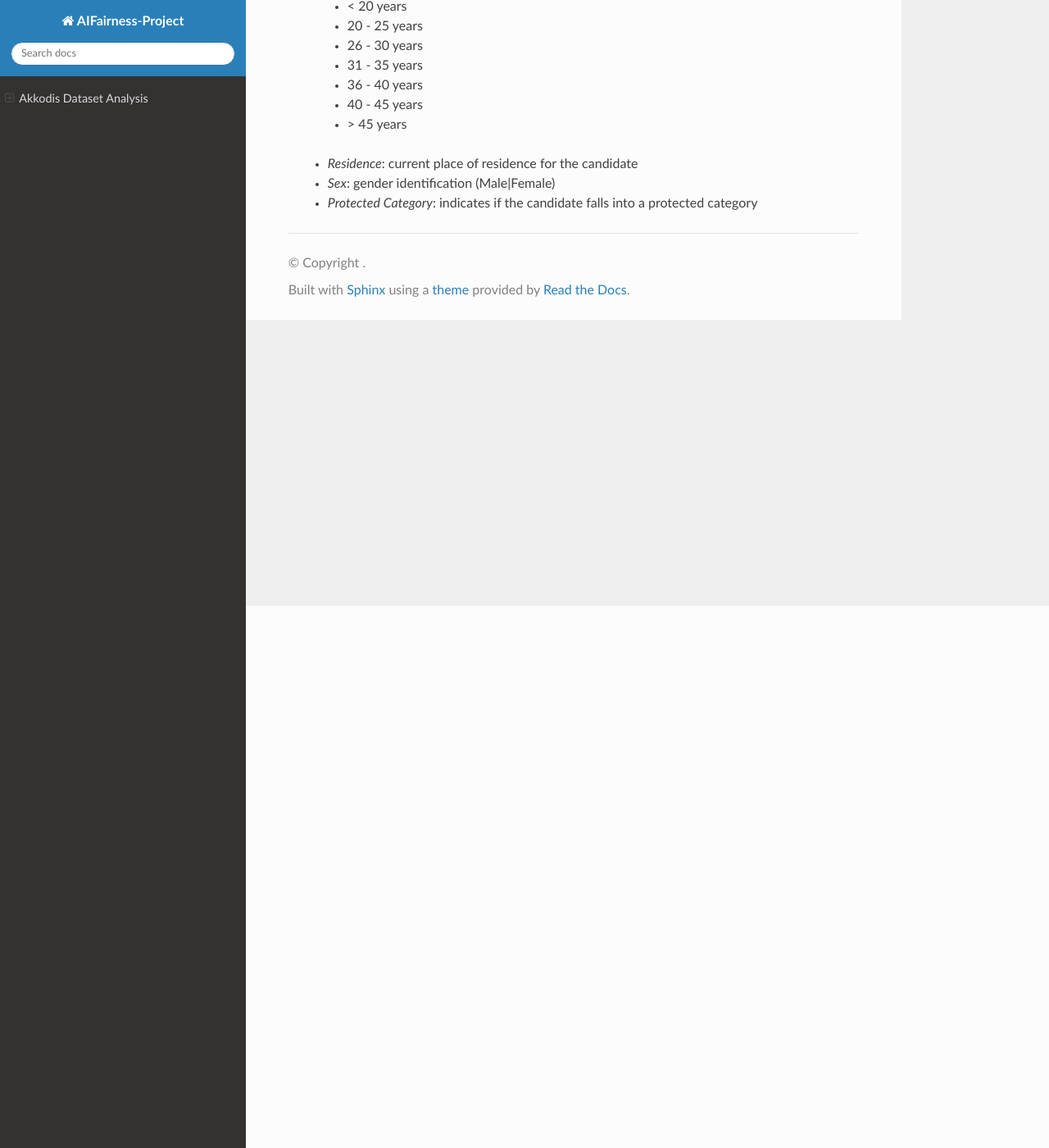
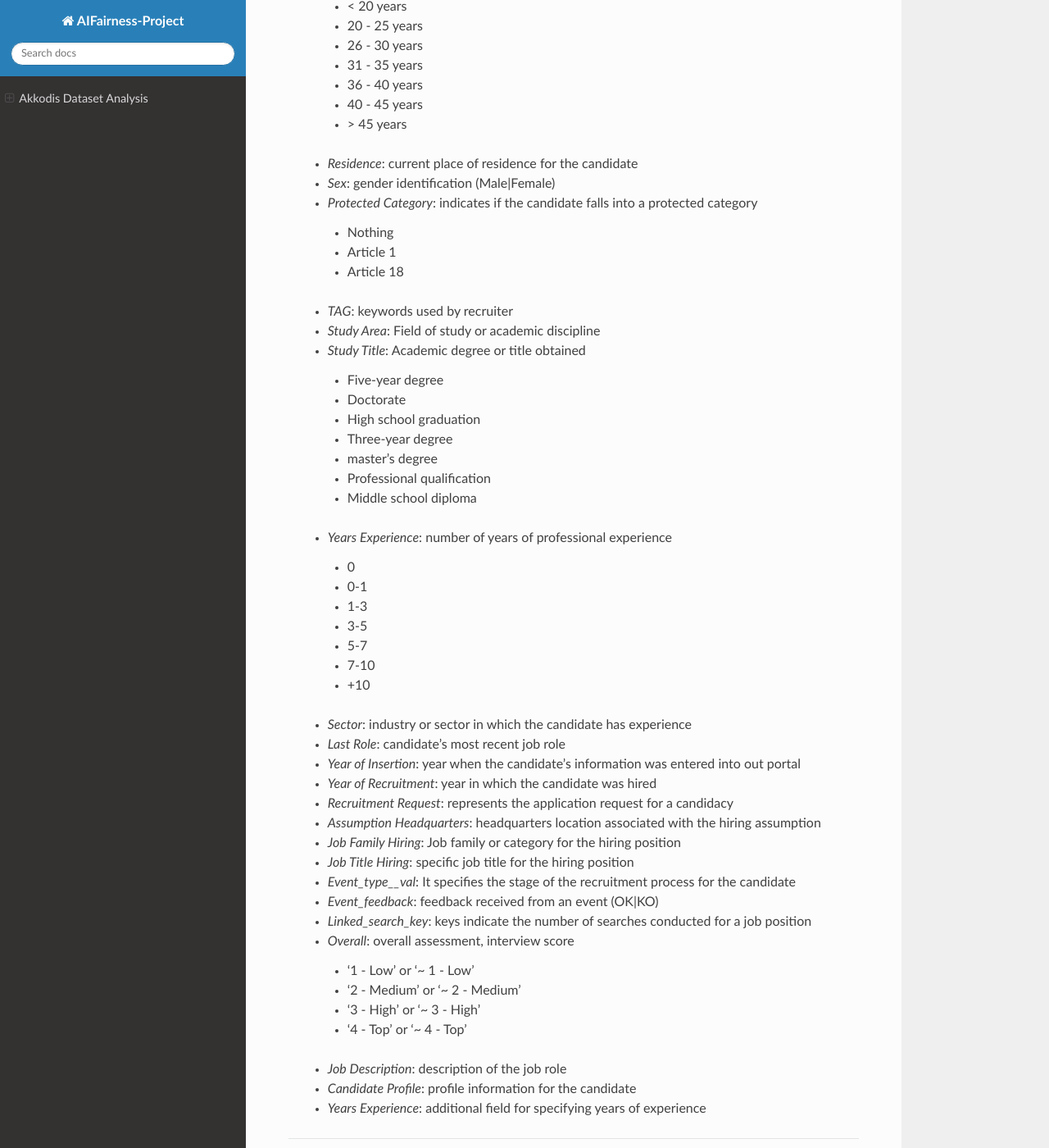
Before and after one commit to giulia-vivarelli/AIFairness-Project, a Sphinx documentation site: the page built from docs/source/index.rst, in a window 1280 px wide and 1400 px high, scrolled down 661 px. Shown: the whole window at 82% size. Built offline with Sphinx 7.4.7 and the Read the Docs theme 3.1.0, drawn with Linux system fonts in a browser that asks for light colours; some of the changed text lies outside the part shown.

Commit message:
Update index.rst

```diff
--- a/docs/source/index.rst
+++ b/docs/source/index.rst
@@ -6,7 +6,7 @@ Introduction
 
 Overview
 ~~~~~~~~~~~~~
-The Akkodis Dataset consists of 40 columns, and 21,277 entries. Each candidate is identified by its ID and can appear in more than one entry.
+The Akkodis Dataset consists of 40 columns, and 21,277 entries. Each candidate is identified by its ID and can appear in more than one entry, each entry is specific for an *Event_type__val*.
 
 **Features Description**
  * *ID*: unique identifier for the candidate
@@ -29,3 +29,43 @@ The Akkodis Dataset consists of 40 columns, and 21,277 entries. Each candidate i
  * *Residence*: current place of residence for the candidate
  * *Sex*: gender identification (Male|Female)
  * *Protected Category*: indicates if the candidate falls into a protected category
+  * Nothing
+  * Article 1
+  * Article 18
+ * *TAG*: keywords used by recruiter
+ * *Study Area*: Field of study or academic discipline
+ * *Study Title*: Academic degree or title obtained
+  * Five-year degree
+  * Doctorate
+  * High school graduation
+  * Three-year degree
+  * master's degree
+  * Professional qualification
+  * Middle school diploma
+ * *Years Experience*: number of years of professional experience
+  * 0
+  * 0-1
+  * 1-3
+  * 3-5
+  * 5-7
+  * 7-10
+  * +10
+ * *Sector*: industry or sector in which the candidate has experience
+ * *Last Role*: candidate's most recent job role
+ * *Year of Insertion*: year when the candidate's information was entered into out portal
+ * *Year of Recruitment*: year in which the candidate was hired
+ * *Recruitment Request*: represents the application request for a candidacy
+ * *Assumption Headquarters*: headquarters location associated with the hiring assumption
+ * *Job Family Hiring*: Job family or category for the hiring position
+ * *Job Title Hiring*: specific job title for the hiring position
+ * *Event_type__val*: It specifies the stage of the recruitment process for the candidate
+ * *Event_feedback*: feedback received from an event (OK|KO)
+ * *Linked_search_key*: keys indicate the number of searches conducted for a job position
+ * *Overall*: overall assessment, interview score
+  * '1 - Low' or '~ 1 - Low'
+  * '2 - Medium' or '~ 2 - Medium'
+  * '3 - High' or '~ 3 - High'
+  * '4 - Top' or '~ 4 - Top'
+ * *Job Description*: description of the job role
+ * *Candidate Profile*: profile information for the candidate
+ * *Years Experience*: additional field for specifying years of experience
```
